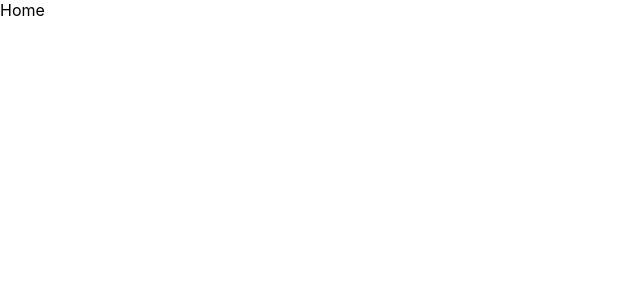
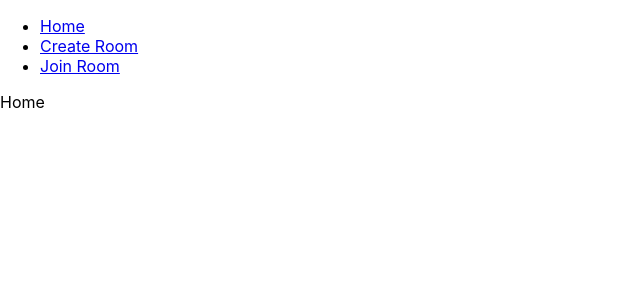
Before and after one commit to rtumalle0518/unidrop-web, a React (Create React App) app: page / in a window 1280 px wide. Shown: the top 300 px of the page, without its empty margins (0-640 px from the left). Built offline with nearby package versions, Linux system fonts and the light colour scheme.

Commit message:
created navbar

```diff
--- a/src/App.tsx
+++ b/src/App.tsx
@@ -1,22 +1,19 @@
-import React from 'react';
-import './App.css';
-import {
-  BrowserRouter as Router,
-  Route,
-  Routes,
-  Link
-} from "react-router-dom";
-import { Home } from './pages/Home';
-import { CreateRoom } from './pages/CreateRoom';
-import { JoinRoom } from './pages/JoinRoom';
+import React from "react";
+import "./App.css";
+import { BrowserRouter as Router, Route, Routes, Link } from "react-router-dom";
+import { Home } from "./pages/Home";
+import { CreateRoom } from "./pages/CreateRoom";
+import { JoinRoom } from "./pages/JoinRoom";
+import { NavBar } from "./pages/NavBar";
 
 function App() {
 	return (
 		<Router>
+			<NavBar />
 			<Routes>
-        <Route path='/' element={<Home />} />
-        <Route path='/create-room' element={<CreateRoom />} />
-        <Route path='/join-room' element={<JoinRoom />} />
+				<Route path="/" element={<Home />} />
+				<Route path="/create-room" element={<CreateRoom />} />
+				<Route path="/join-room" element={<JoinRoom />} />
 			</Routes>
 		</Router>
 	);
--- /dev/null
+++ b/src/pages/NavBar.tsx
@@ -0,0 +1,26 @@
+import React from "react";
+import { Link } from "react-router-dom"; //client side routing
+
+// function NavBar(){
+//     return(
+
+//     );
+// }
+
+export const NavBar = () => {
+	return (
+		<>
+			<ul>
+				<li>
+					<Link to="/">Home</Link>
+				</li>
+				<li>
+					<Link to="/create-room">Create Room</Link>
+				</li>
+				<li>
+					<Link to="/join-room">Join Room</Link>
+				</li>
+			</ul>
+		</>
+	);
+};
```
Lines whose indentation alone changed are shown as unchanged.
